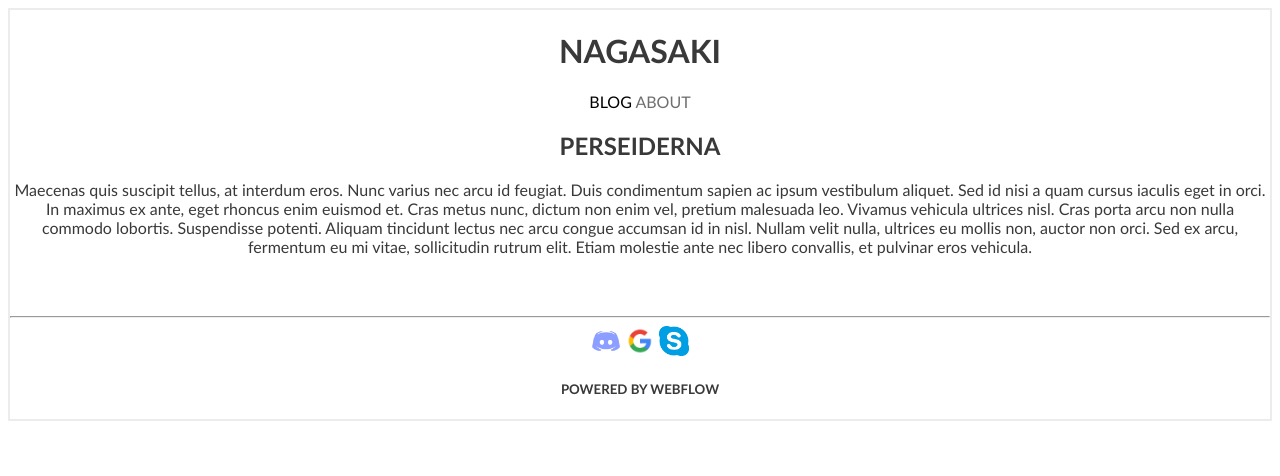
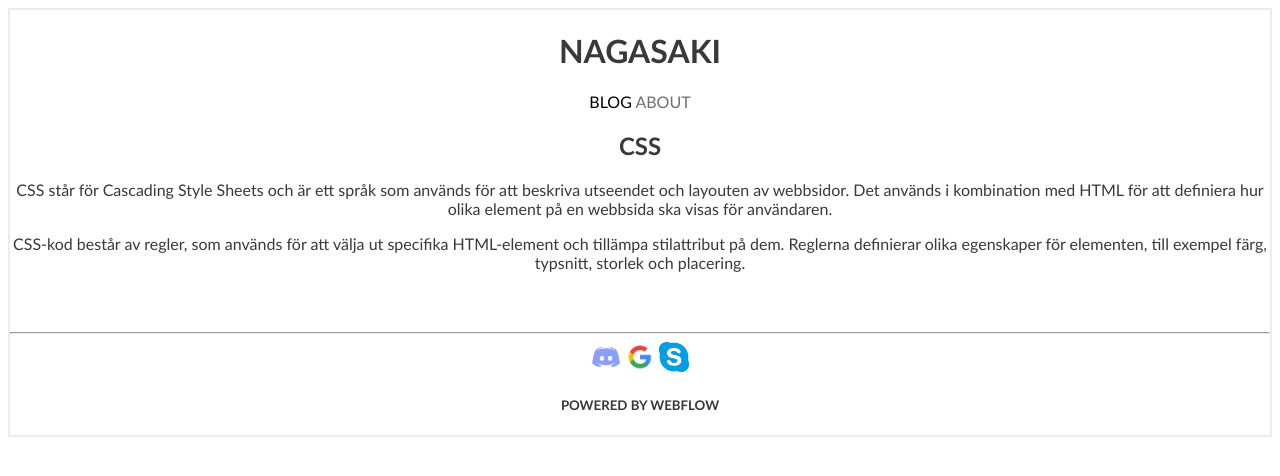
Before and after one commit to NoahJern/web1-jekyll, a Jekyll site: the page built from _posts/2023-15-22-blog.md, in a window 1280 px wide. Shown: the top 476 px of the page. Built offline with Jekyll 4.4.1, drawn with Linux system fonts in a browser that asks for light colours.

Commit message:
05-23 Inlämning

```diff
--- a/_posts/2023-15-22-blog.md
+++ b/_posts/2023-15-22-blog.md
@@ -1,11 +1,13 @@
 ---
-title: PERSEIDERNA
+title: CSS
 categories: Jekyll lbs
 date: 2023-05-22
 layout: post
-img: /img/per.jpg
+img: /img/css.png
 ---
 
 
 
-Maecenas quis suscipit tellus, at interdum eros. Nunc varius nec arcu id feugiat. Duis condimentum sapien ac ipsum vestibulum aliquet. Sed id nisi a quam cursus iaculis eget in orci. In maximus ex ante, eget rhoncus enim euismod et. Cras metus nunc, dictum non enim vel, pretium malesuada leo. Vivamus vehicula ultrices nisl. Cras porta arcu non nulla commodo lobortis. Suspendisse potenti. Aliquam tincidunt lectus nec arcu congue accumsan id in nisl. Nullam velit nulla, ultrices eu mollis non, auctor non orci. Sed ex arcu, fermentum eu mi vitae, sollicitudin rutrum elit. Etiam molestie ante nec libero convallis, et pulvinar eros vehicula.
+CSS står för Cascading Style Sheets och är ett språk som används för att beskriva utseendet och layouten av webbsidor. Det används i kombination med HTML för att definiera hur olika element på en webbsida ska visas för användaren.
+
+CSS-kod består av regler, som används för att välja ut specifika HTML-element och tillämpa stilattribut på dem. Reglerna definierar olika egenskaper för elementen, till exempel färg, typsnitt, storlek och placering.
```
Also changed, not shown: _posts/2022-02-13-blog.md (+5 -3 lines), _posts/2023-04-24-blog.md (+3 -3 lines), img/css.png (added), img/html.png (added), img/js.png (added).
